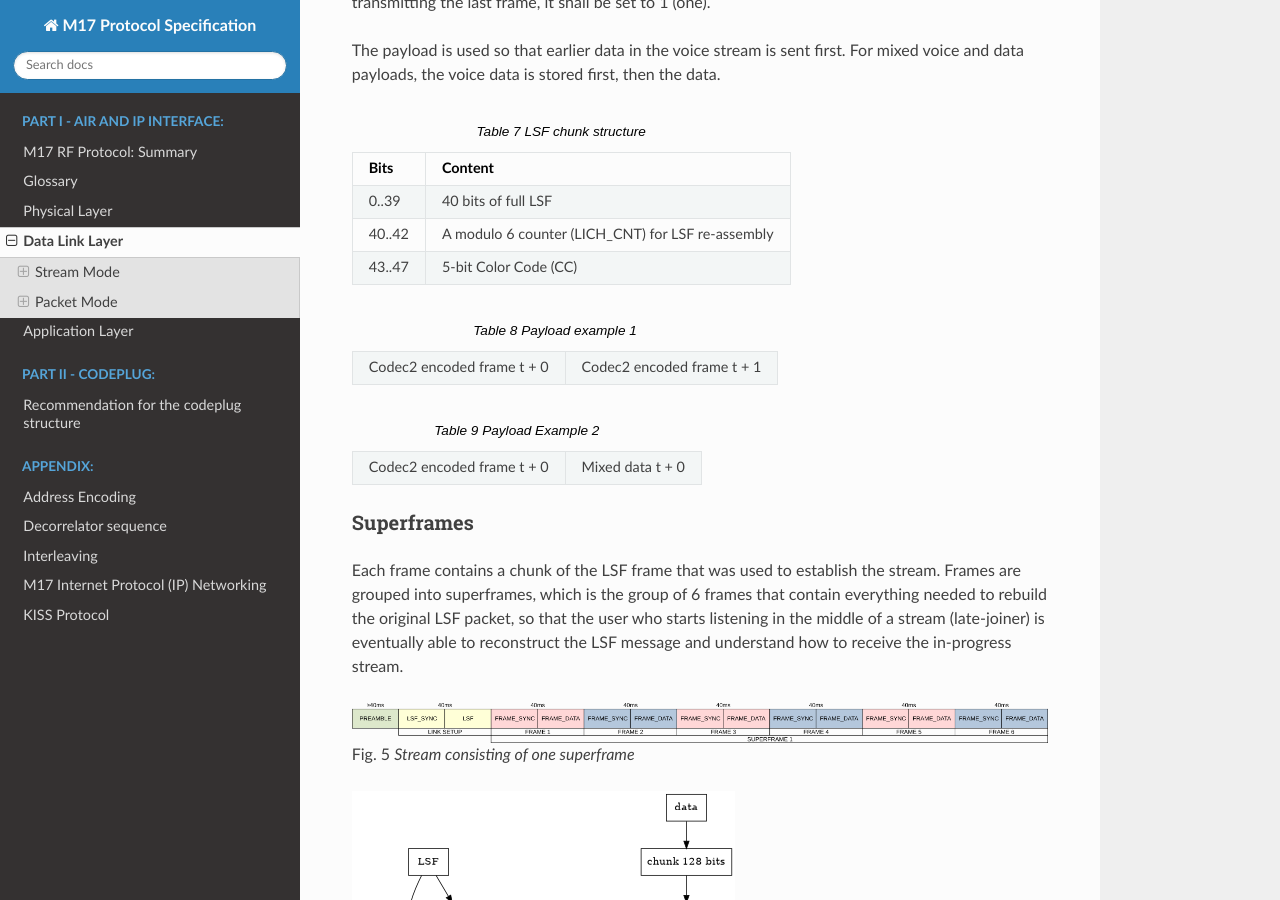
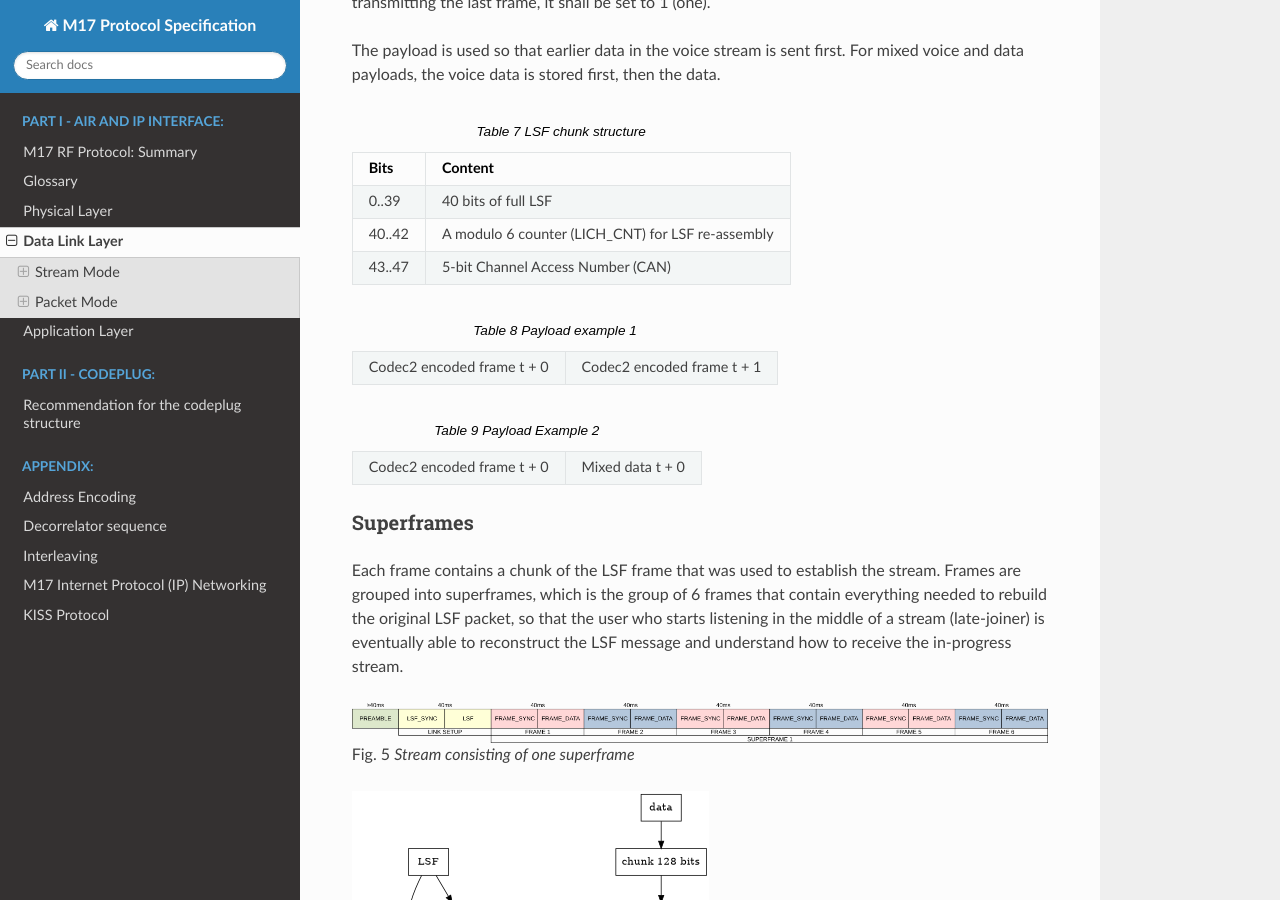
Before and after one commit to M17-Project/M17_spec, a Sphinx documentation site: the page built from docs/data_link_layer.rst, in a window 1280 px wide and 900 px high, scrolled down 2567 px. Built offline with Sphinx 7.4.7 and the Read the Docs theme 2.0.0, drawn with Linux system fonts in a browser that asks for light colours.

Commit message:
Update data_link_layer.rst
Renamed Color Code to Channel Access Number

```diff
--- a/docs/data_link_layer.rst
+++ b/docs/data_link_layer.rst
@@ -155,7 +155,7 @@
    * - 40..42
      - A modulo 6 counter (LICH_CNT) for LSF re-assembly
    * - 43..47
-     - 5-bit Color Code (CC)
+     - 5-bit Channel Access Number (CAN)
 
 .. table:: Payload example 1
 
@@ -214,7 +214,7 @@
      supercomb[label="Superframe Combiner"]
 
      counter -> l0
-     "color code" -> l0
+     "CAN" -> l0
      LSF -> c0 -> p0 -> i0 -> w0 -> s0 -> supercomb
      LSF -> chunker_40 -> l0 -> golay_24_12 -> framecomb
      data -> chunker_128 -> fn -> CRC -> c1 -> p1 -> framecomb
```
